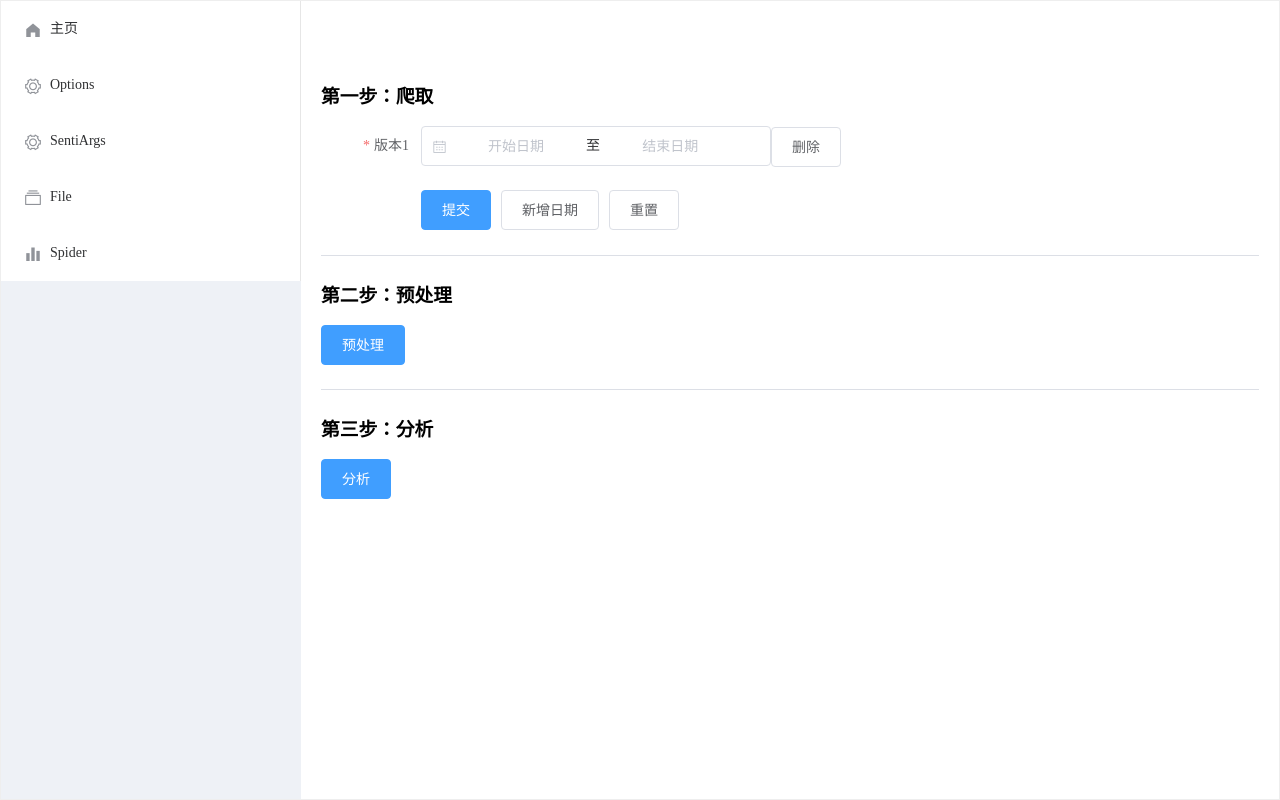
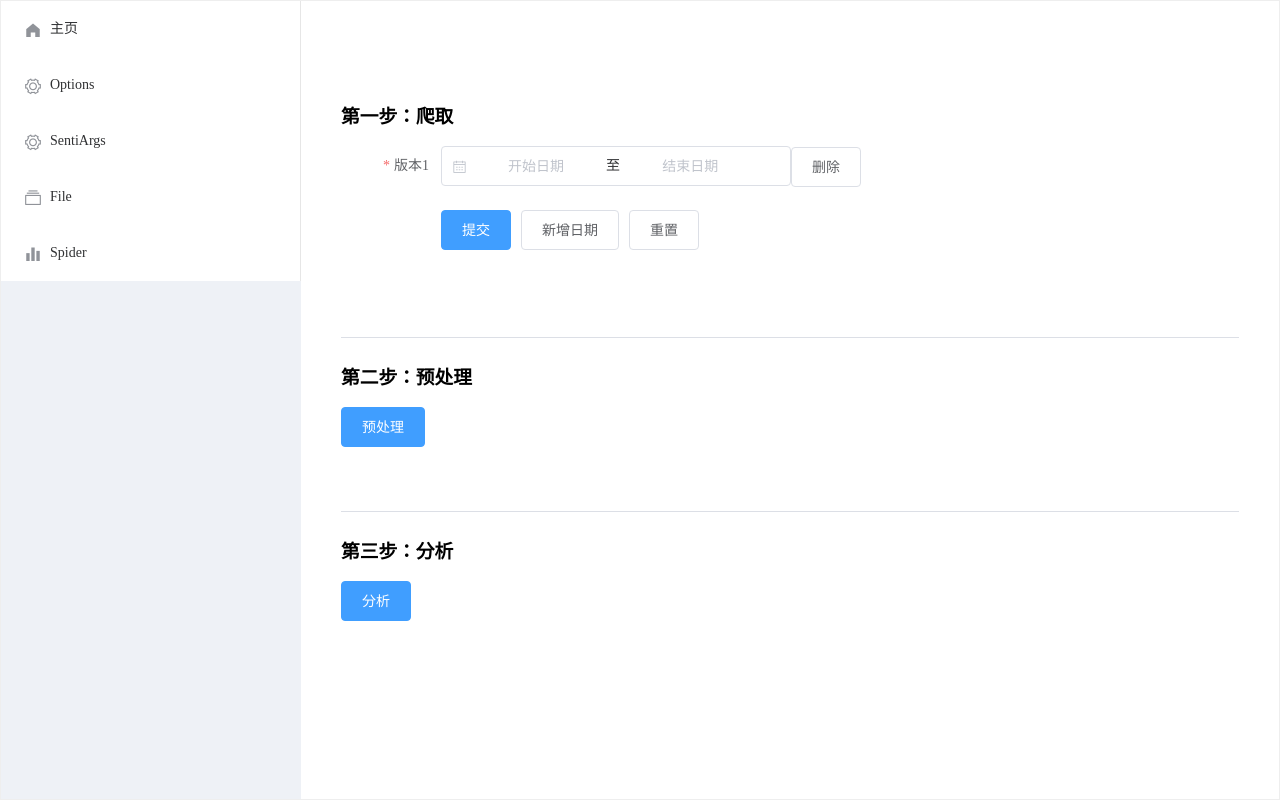
Before and after one commit to csq-csq/sentistrength-fronted-39, a Vue app in the folder vue/: page /#/spider in a window 1280 px wide. Built offline with nearby package versions, Linux system fonts and the light colour scheme; no server answers.

Commit message:
为每个栏目添加单独的loading特效

```diff
--- a/vue/src/views/Spider.vue
+++ b/vue/src/views/Spider.vue
@@ -1,12 +1,13 @@
 <template>
   <div>
+    <el-main
+        v-loading="loading1"
+        element-loading-text="正在爬取"
+        element-loading-spinner="el-icon-loading"
+        element-loading-background="rgba(0, 0, 0, 0.8)">
       <h1>第一步：爬取</h1>
       <br>
       <el-form
-        v-loading="loading"
-        element-loading-text="正在爬取"
-        element-loading-spinner="el-icon-loading"
-        element-loading-background="rgba(0, 0, 0, 0.8)"
           :model="dynamicValidateForm"
           ref="dynamicValidateForm"
           label-width="100px"
@@ -36,16 +37,30 @@
           <el-button @click="resetForm('dynamicValidateForm')">重置</el-button>
         </el-form-item>
       </el-form>
+    </el-main>
 
+    <el-main
+        v-loading="loading2"
+        element-loading-text="正在爬取"
+        element-loading-spinner="el-icon-loading"
+        element-loading-background="rgba(0, 0, 0, 0.8)">
       <el-divider></el-divider>
       <h1>第二步：预处理</h1>
       <br>
       <el-button type="primary" @click="pretreatment">预处理</el-button>
+    </el-main>
 
+    <el-main
+        v-loading="loading3"
+        element-loading-text="正在爬取"
+        element-loading-spinner="el-icon-loading"
+        element-loading-background="rgba(0, 0, 0, 0.8)">
       <el-divider></el-divider>
       <h1>第三步：分析</h1>
       <br>
       <el-button type="primary" @click="analysis">分析</el-button>
+    </el-main>
+
   </div>
 </template>
 
@@ -62,19 +77,21 @@ export default {
           value: ''
         }],
       },
-      loading:false,
+      loading1:false,
+      loading2:false,
+      loading3:false,
     };
   },
   methods: {
     submitForm(formName) {
-      this.loading=true
       this.$refs[formName].validate((valid) => {
         if (valid) {
           alert('submit!');
+          this.loading1=true
           request
               .post('/spider', {dates: this.dynamicValidateForm.dates})
               .then(Response => {
-                this.loading=false
+                this.loading1=false
                 if(Response.code==200){
                   alert('爬取成功！')
                 }else{
@@ -105,9 +122,11 @@ export default {
     },
     pretreatment(){
       alert('开始预处理！')
+      this.loading2=true
       request
           .post('/pretreatment', "pretreatment")
           .then(Response => {
+            this.loading2=false
             if(Response.code==200){
               alert('预处理成功！')
             }else{
@@ -118,9 +137,11 @@ export default {
     },
     analysis(){
       alert('开始分析！')
+      this.loading3=true
       request
           .post('/analysis', "analysis")
           .then(Response => {
+            this.loading3=false
             if(Response.code==200){
               alert('分析成功！')
             }else{
```
Lines whose indentation alone changed are shown as unchanged.
